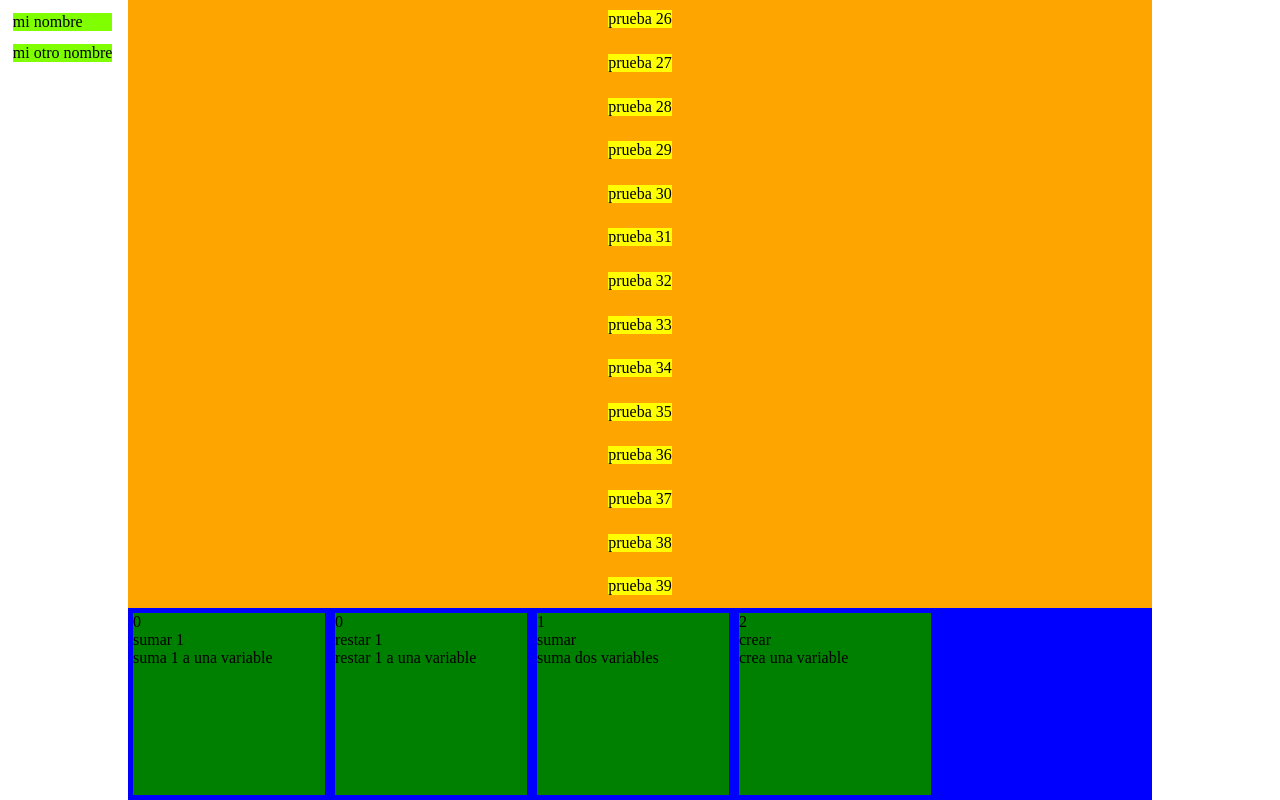
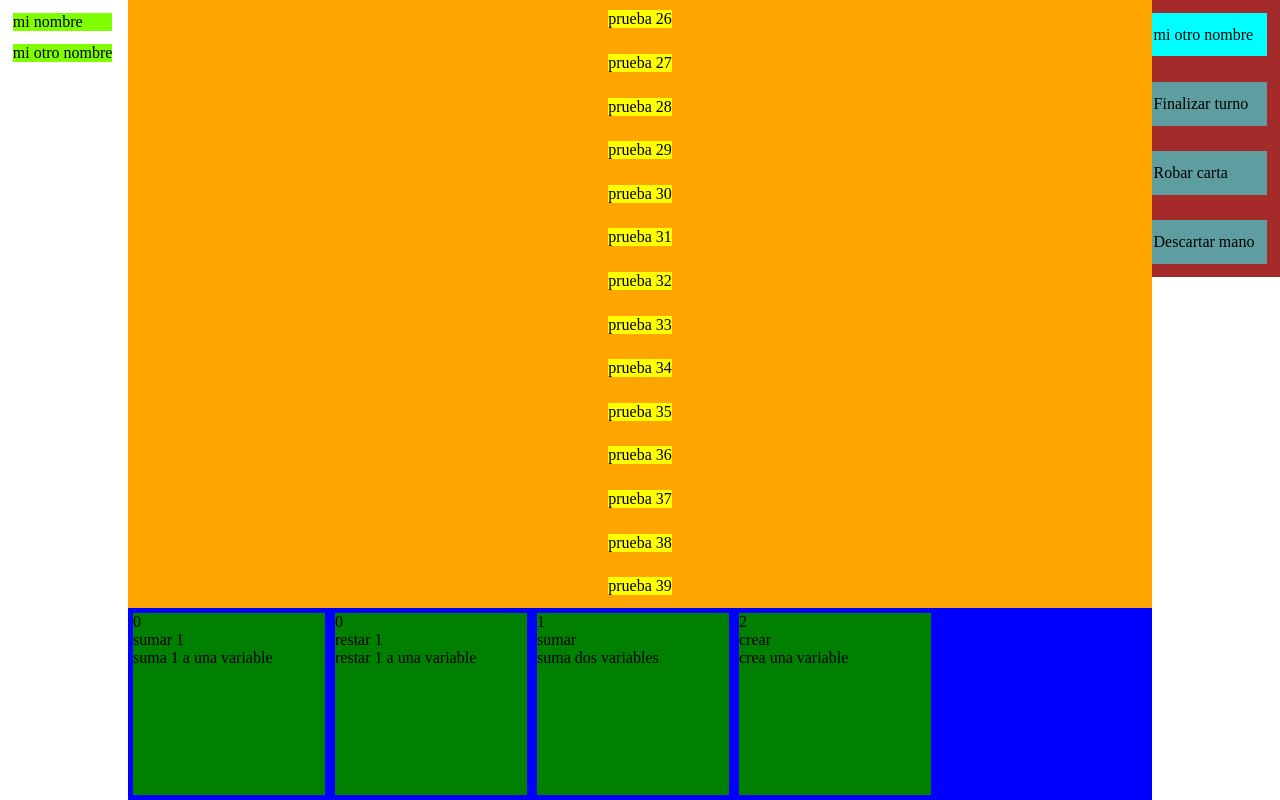
Before and after one commit to lautaroh2394/codeblocks, a website built with Vite: page index.html in a window 1280 px wide. Built offline with nearby package versions, Linux system fonts and the light colour scheme.

Commit message:
add menu view. fixes pending

```diff
--- a/src/main.ts
+++ b/src/main.ts
@@ -33,7 +33,7 @@ function start(){
 
   const game = new Game(
     [player, player2],
-    script,
+    script
   );
   const gameView = new GameView(game, scriptView, playerView, scoresView)
 
--- a/src/models/game.model.class.ts
+++ b/src/models/game.model.class.ts
@@ -5,13 +5,15 @@ import { Player } from "./player.model.class";
 import { Script } from "./script.model.class";
 
 export class Game extends Bindable {
+    public script: Script;
     private currentPlayerIndex: number;
 
     constructor(
-        private players: Player[],
-        private script: Script,
+        public players: Player[],
+        script: Script,
         ){
             super();
+            this.script = script || new Script()
             this.currentPlayerIndex = 0
         }
 
@@ -28,7 +30,7 @@ export class Game extends Bindable {
         return this.players[this.currentPlayerIndex]
     }
 
-    private newTurn(){
+    public newTurn(){
         this.currentPlayerIndex = (this.currentPlayerIndex + 1) % this.players.length;
         this.trigger(ModelEvent.NEW_TURN)
     }
--- a/src/style.css
+++ b/src/style.css
@@ -68,6 +68,9 @@ html, body, .game-view {
 .flex {
   display: flex;
 }
+.flex-column {
+  flex-direction: column;
+}
 
 .control-view {
   display: flex;
@@ -101,3 +104,21 @@ html, body, .game-view {
 .sentence > .sentence-method {
   background-color: yellow
 }
+
+.current-player-name {
+  background-color: aqua;
+  padding: 1vw;
+  margin: 1vw;
+}
+
+.player-menu {
+  display: flex;
+  flex-direction: column;
+  align-self: flex-end;
+}
+
+.button-menu {
+  background-color: cadetblue;
+  padding: 1vw;
+  margin: 1vw;
+}
--- a/src/views/game.view.class.ts
+++ b/src/views/game.view.class.ts
@@ -6,6 +6,7 @@ import { ScoresView } from "./scores.view.class";
 import { ScriptView } from "./script.view.class";
 import { EntityView } from "./entity-view.abstract.class";
 import { CardView } from "./card.view.class";
+import { MenuView } from "./menu.view.class";
 
 export class GameView extends EntityView {
     static ID = "game-view"
@@ -13,28 +14,43 @@ export class GameView extends EntityView {
         "game-view"
     ]
 
+    public readonly scriptView: ScriptView
+    public readonly controlView: ControlView
+    public readonly scoresView: ScoresView
+    public readonly menuView: MenuView
+
     constructor(
         public readonly entity: Game,
-        private readonly scriptView: ScriptView,
-        private readonly controlView: ControlView,
-        private readonly scoresView: ScoresView,
+        scriptView?: ScriptView,
+        controlView?: ControlView,
+        scoresView?: ScoresView,
+        menuView?: MenuView
     ){
         super(entity)
-        controlView.bind(ViewEvent.CARD_PLAYED, (cardView: CardView) => this.entity.playCard(cardView.entity))
-        controlView.bind(ViewEvent.RENDER, (controlView: ControlView) => {
+        this.scriptView = scriptView || new ScriptView(entity.script)
+        this.controlView = controlView || new ControlView(entity.players)
+        this.scoresView = scoresView || new ScoresView(entity.players)
+        this.menuView = menuView || new MenuView()
+
+        this.menuView.bind(ViewEvent.CLICK, ()=>{
+            this.entity.newTurn()
+        })
+
+        this.controlView.bind(ViewEvent.CARD_PLAYED, (cardView: CardView) => this.entity.playCard(cardView.entity))
+        this.controlView.bind(ViewEvent.RENDER, (controlView: ControlView) => {
             const controlViewHTMLElement = document.getElementById(ControlView.HTML_ELEMENT_ID)
             if (!controlViewHTMLElement) return;
             const parentElement = controlViewHTMLElement?.parentElement;
             controlViewHTMLElement.parentElement.removeChild(controlViewHTMLElement)
             parentElement.appendChild(controlView.getElement())
         })
-        scriptView.bind(ViewEvent.RENDER, (scriptView: ScriptView) => {
+        this.scriptView.bind(ViewEvent.RENDER, (scriptView: ScriptView) => {
             const scriptHTMLElement = document.getElementById(ScriptView.HTML_ELEMENT_ID)
             if (!scriptHTMLElement) return
             scriptHTMLElement.outerHTML = scriptView.getElement().outerHTML
         })
         entity.bind(ModelEvent.NEW_TURN, (game) => {
-            controlView.updateCurrentPlayer(game.currentPlayer())
+            this.controlView.updateCurrentPlayer(game.currentPlayer())
         })
     }
 
@@ -48,6 +64,7 @@ export class GameView extends EntityView {
             children: [
                 this.containerForScriptAndControl(),
                 this.scoresView.render(),
+                this.menuView.render(this.entity.currentPlayer())
             ]
         })
     }
--- /dev/null
+++ b/src/views/menu.view.class.ts
@@ -0,0 +1,58 @@
+import { Player } from "../models/player.model.class";
+import { create } from "../utils/create.function";
+import { ViewEvent } from "../utils/events.constants";
+import { View } from "./view.abstract.class";
+
+export class MenuView extends View {
+    static CLASSES = ["absolute-container", "flex","z-index-0","flex-column"]
+    private player: Player;
+
+    public render(player: Player){
+        this.player = player
+        return super.render()
+    }
+
+    create() {
+        return create({
+            tag: 'div',
+            classes: MenuView.CLASSES,
+            children: [
+                {
+                    tag: 'div',
+                    attributes: {
+                        id: "player-menu",
+                    },
+                    classes: ["player-menu", "brown"],
+                    children: [
+                        {
+                            tag: 'div',
+                            classes: ["current-player-name"],
+                            textContent: this.player.name
+                        },
+                        {
+                            tag: 'div',
+                            classes: ["button-menu"],
+                            textContent: "Finalizar turno",
+                            events: {
+                                "click": ()=>{
+                                    this.trigger(ViewEvent.CLICK)
+                                }
+                            }
+                        },
+                        {
+                            tag: 'div',
+                            classes: ["button-menu"]
+                            ,
+                            textContent: "Robar carta"
+                        },
+                        {
+                            tag: 'div',
+                            classes: ["button-menu"],
+                            textContent: "Descartar mano"
+                        },
+                    ]
+                }
+            ]
+        })
+    }
+}
--- a/src/views/view.abstract.class.ts
+++ b/src/views/view.abstract.class.ts
@@ -8,7 +8,7 @@ export abstract class View extends Bindable {
     /**
      * Creates the HTMLElement and returns it
      */
-    render(): HTMLElement {
+    render(...args: any[]): HTMLElement {
         this.element = this.create();
         this.trigger(ViewEvent.RENDER)
         console.log(`${this.constructor.name} rendered`)
```
Also changed, not shown: public/mocks/gameview.html (+17 -0 lines), 1 other file.
